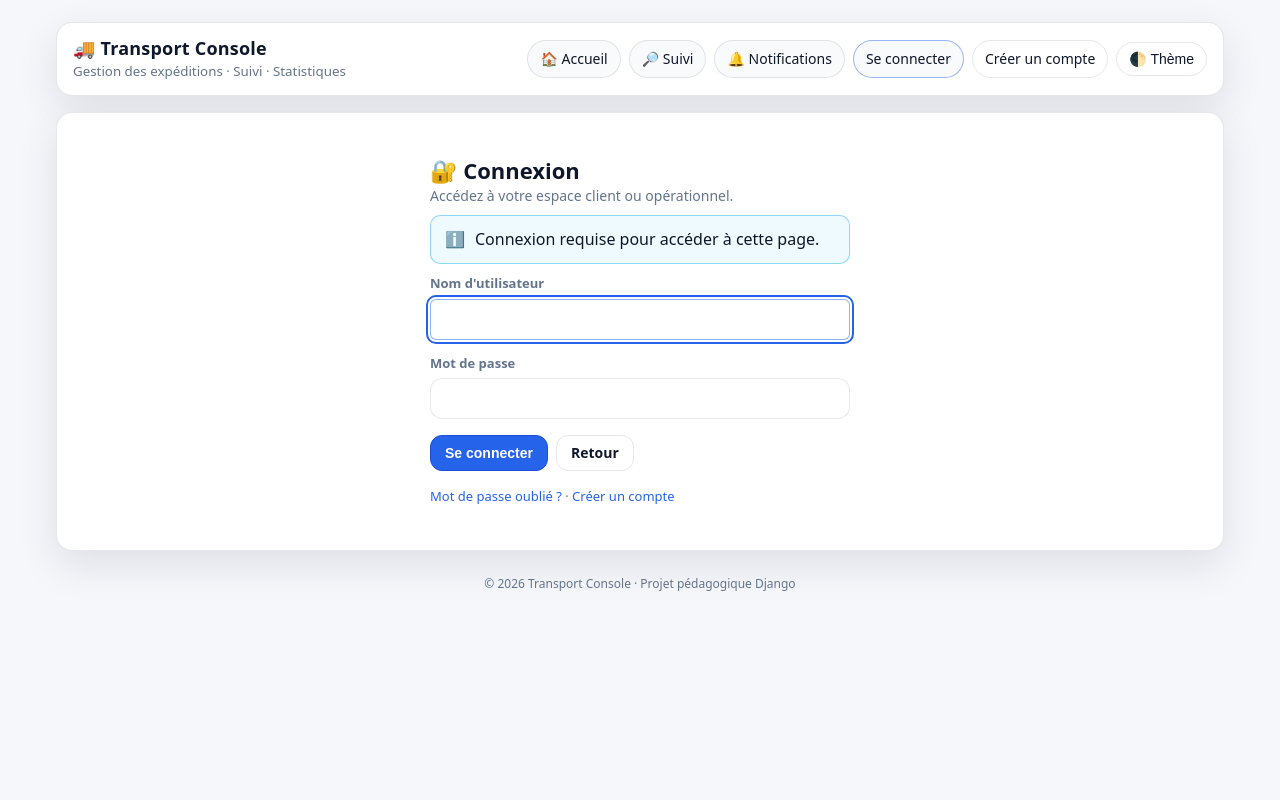
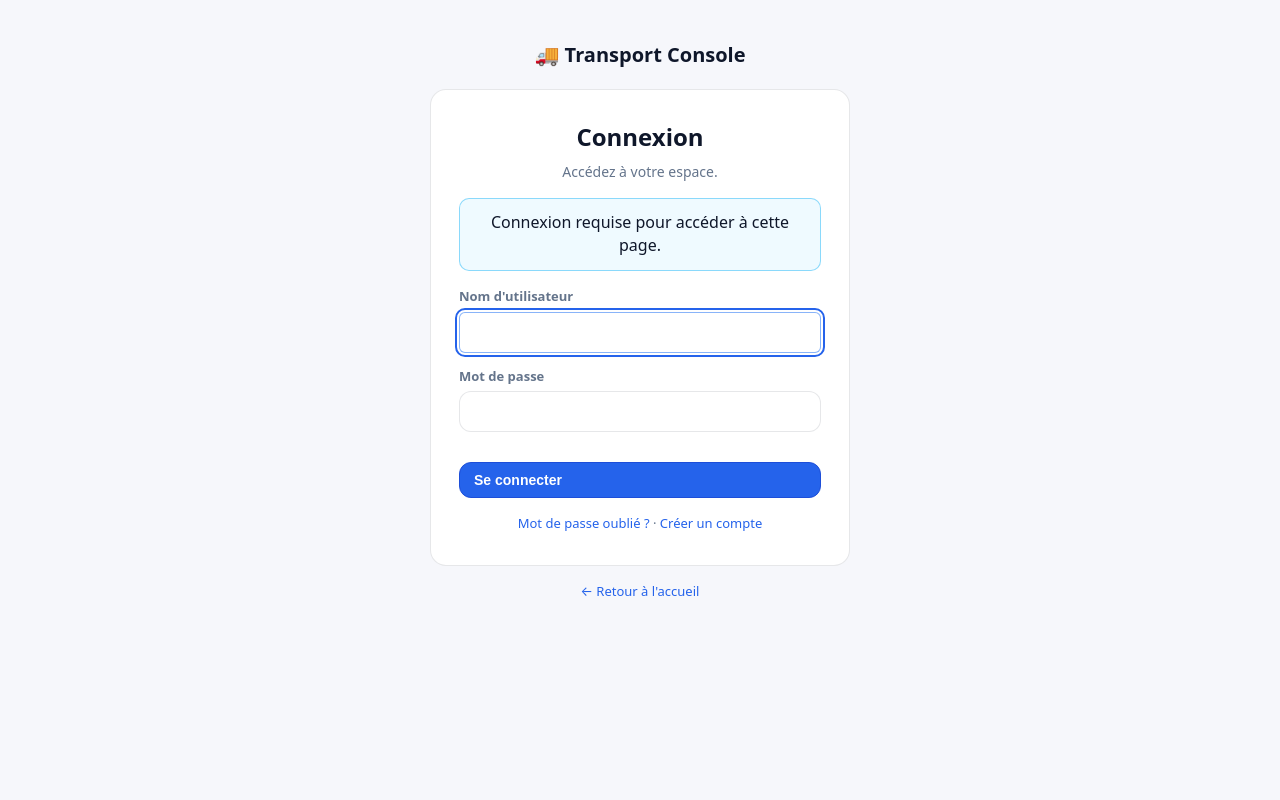
Before and after one commit to Gazegagnon/python_django_projetct, a Django app: page /accounts/login/?next=/client/commandes/ in a window 1280 px wide. Run offline with Django 5.2, Linux system fonts and the light colour scheme.

Commit message:
redirection après connexion et inscription vers page d'acceuil pour admin et client

```diff
--- a/config/settings.py
+++ b/config/settings.py
@@ -142,7 +142,7 @@ CACHES = {
 # Authentification
 # ---------------------------------------------------------------------------
 LOGIN_URL = "/accounts/login/"
-LOGIN_REDIRECT_URL = "/client/commandes/"
+LOGIN_REDIRECT_URL = "/"
 LOGOUT_REDIRECT_URL = "/"
 
 
--- a/transport/auth_views.py
+++ b/transport/auth_views.py
@@ -10,7 +10,7 @@ from .client_forms import SignupForm
 class SignupView(CreateView):
     form_class = SignupForm
     template_name = "registration/signup.html"
-    success_url = reverse_lazy("client_commandes")
+    success_url = reverse_lazy("home")
 
     def form_valid(self, form):
         response = super().form_valid(form)
--- a/transport/static/css/app.css
+++ b/transport/static/css/app.css
@@ -441,9 +441,120 @@ input[type="checkbox"], input[type="radio"] { width: auto; }
 }
 
 /* ---------- Auth pages ---------- */
+.auth-body {
+    min-height: 100vh;
+    display: flex;
+    align-items: flex-start;
+    justify-content: center;
+    padding: 40px 16px 48px;
+    overflow-y: auto;
+    box-sizing: border-box;
+}
+
+.auth-layout {
+    width: 100%;
+    max-width: 420px;
+    margin: 0 auto;
+    flex-shrink: 0;
+}
+
+.auth-body--signup .auth-layout {
+    max-width: 460px;
+}
+
+.auth-layout__header {
+    text-align: center;
+    margin-bottom: 20px;
+}
+
+.auth-layout__brand {
+    font-size: 20px;
+    font-weight: 700;
+    color: inherit;
+    text-decoration: none;
+}
+
+.auth-layout__main {
+    background: var(--panel);
+    border: 1px solid var(--line);
+    border-radius: var(--radius);
+    padding: 32px 28px;
+}
+
+.auth-body--signup .auth-layout__main {
+    padding: 28px 24px 32px;
+}
+
+.auth-layout__footer {
+    text-align: center;
+    margin-top: 16px;
+    font-size: 13px;
+}
+
 .auth-card {
-    max-width: 420px;
-    margin: 24px auto;
+    max-width: 100%;
+    margin: 0;
+    text-align: center;
+}
+
+.auth-card form {
+    text-align: left;
+}
+
+.auth-card__title {
+    margin: 0;
+    font-size: 24px;
+    line-height: 1.25;
+}
+
+.auth-body--signup .auth-card__title {
+    font-size: 22px;
+}
+
+.auth-card__sub {
+    margin: 10px 0 0;
+    font-size: 14px;
+}
+
+.auth-card .alert {
+    text-align: center;
+}
+
+.auth-card__links {
+    margin: 16px 0 0;
+    font-size: 13px;
+    text-align: center;
+}
+
+.auth-body--signup .form-row {
+    margin-bottom: 14px;
+}
+
+.auth-body--signup .helptext {
+    display: block;
+    font-size: 11px;
+    line-height: 1.35;
+    margin-top: 4px;
+}
+
+.btn--block {
+    display: block;
+    width: 100%;
+    text-align: center;
+}
+
+.card--clickable {
+    display: block;
+    text-decoration: none;
+    color: inherit;
+    transition: border-color 0.15s, transform 0.15s, box-shadow 0.15s;
+    cursor: pointer;
+}
+
+.card--clickable:hover {
+    border-color: var(--accent);
+    transform: translateY(-2px);
+    box-shadow: 0 8px 24px rgba(0, 0, 0, 0.08);
 }
 
 /* ---------- Map (tracking) ---------- */
--- /dev/null
+++ b/transport/templates/registration/auth_base.html
@@ -0,0 +1,42 @@
+{% load static %}<!doctype html>
+<html lang="fr" data-theme="light">
+<head>
+  <meta charset="utf-8" />
+  <meta name="viewport" content="width=device-width,initial-scale=1" />
+  <title>{% block title %}Transport Console{% endblock %}</title>
+  <link rel="stylesheet" href="{% static 'css/app.css' %}">
+  <script>
+    (function () {
+      try {
+        const saved = localStorage.getItem("theme");
+        if (saved) document.documentElement.setAttribute("data-theme", saved);
+      } catch (e) {}
+    })();
+  </script>
+</head>
+<body class="auth-body {% block auth_body_class %}{% endblock %}">
+  <div class="auth-layout">
+    <header class="auth-layout__header">
+      <a class="auth-layout__brand" href="{% url 'home' %}">🚚 Transport Console</a>
+    </header>
+
+    <main class="auth-layout__main">
+      {% if messages %}
+        <ul class="messages">
+          {% for message in messages %}
+            <li class="alert alert--{{ message.tags|default:'info' }}">
+              <span>{{ message }}</span>
+            </li>
+          {% endfor %}
+        </ul>
+      {% endif %}
+      {% block content %}{% endblock %}
+    </main>
+
+    <footer class="auth-layout__footer muted">
+      <a href="{% url 'home' %}">← Retour à l'accueil</a>
+    </footer>
+  </div>
+  <script src="{% static 'js/app.js' %}"></script>
+</body>
+</html>
--- a/transport/templates/registration/login.html
+++ b/transport/templates/registration/login.html
@@ -1,30 +1,24 @@
-{% extends "transport/base.html" %}
+{% extends "registration/auth_base.html" %}
 {% block title %}Connexion · Transport Console{% endblock %}
 
 {% block content %}
 <div class="auth-card">
-  <div class="page-header" style="margin-bottom:8px;">
-    <div>
-      <h2 class="page-header__title">🔐 Connexion</h2>
-      <div class="page-header__sub">Accédez à votre espace client ou opérationnel.</div>
-    </div>
-  </div>
+  <h2 class="auth-card__title">Connexion</h2>
+  <p class="auth-card__sub muted">Accédez à votre espace.</p>
 
   {% if form.errors %}
-    <div class="alert alert--error">
-      <span>⛔</span>
-      <span>Identifiants incorrects. Vérifie ton nom d'utilisateur et ton mot de passe.</span>
+    <div class="alert alert--error mt-16">
+      <span>Identifiants incorrects.</span>
     </div>
   {% endif %}
 
   {% if next %}
-    <div class="alert alert--info">
-      <span>ℹ️</span>
+    <div class="alert alert--info mt-16">
       <span>Connexion requise pour accéder à cette page.</span>
     </div>
   {% endif %}
 
-  <form method="post" novalidate>
+  <form method="post" novalidate class="mt-16">
     {% csrf_token %}
 
     <div class="form-row">
@@ -41,13 +35,10 @@
       <input type="hidden" name="next" value="{{ next }}">
     {% endif %}
 
-    <div class="actions mt-16">
-      <button type="submit" class="btn">Se connecter</button>
-      <a class="btn btn--ghost" href="{% url 'home' %}">Retour</a>
-    </div>
+    <button type="submit" class="btn btn--block mt-16">Se connecter</button>
   </form>
 
-  <p class="muted mt-16" style="font-size:13px;">
+  <p class="auth-card__links muted">
     <a href="{% url 'password_reset' %}">Mot de passe oublié ?</a>
     · <a href="{% url 'signup' %}">Créer un compte</a>
   </p>
--- a/transport/tests.py
+++ b/transport/tests.py
@@ -265,7 +265,7 @@ class SignupTests(TestCase):
         )
         self.assertEqual(response.status_code, 302)
         self.assertTrue(User.objects.filter(username="nouveau").exists())
-        self.assertEqual(int(self.client.session["_auth_user_id"]), User.objects.get(username="nouveau").pk)
+        self.assertRedirects(response, reverse("home"))
 
 
 class ExpeditionPositionThrottlingTests(TestCase):
```
Also changed, not shown: transport/templates/registration/logged_out.html (+4 -8 lines), transport/templates/registration/password_reset_complete.html (+4 -4 lines), transport/templates/registration/password_reset_confirm.html (+4 -6 lines), transport/templates/registration/password_reset_done.html (+4 -4 lines), transport/templates/registration/password_reset_form.html (+5 -8 lines), transport/templates/registration/signup.html (+10 -12 lines), transport/templates/transport/home.html (+19 -17 lines).
